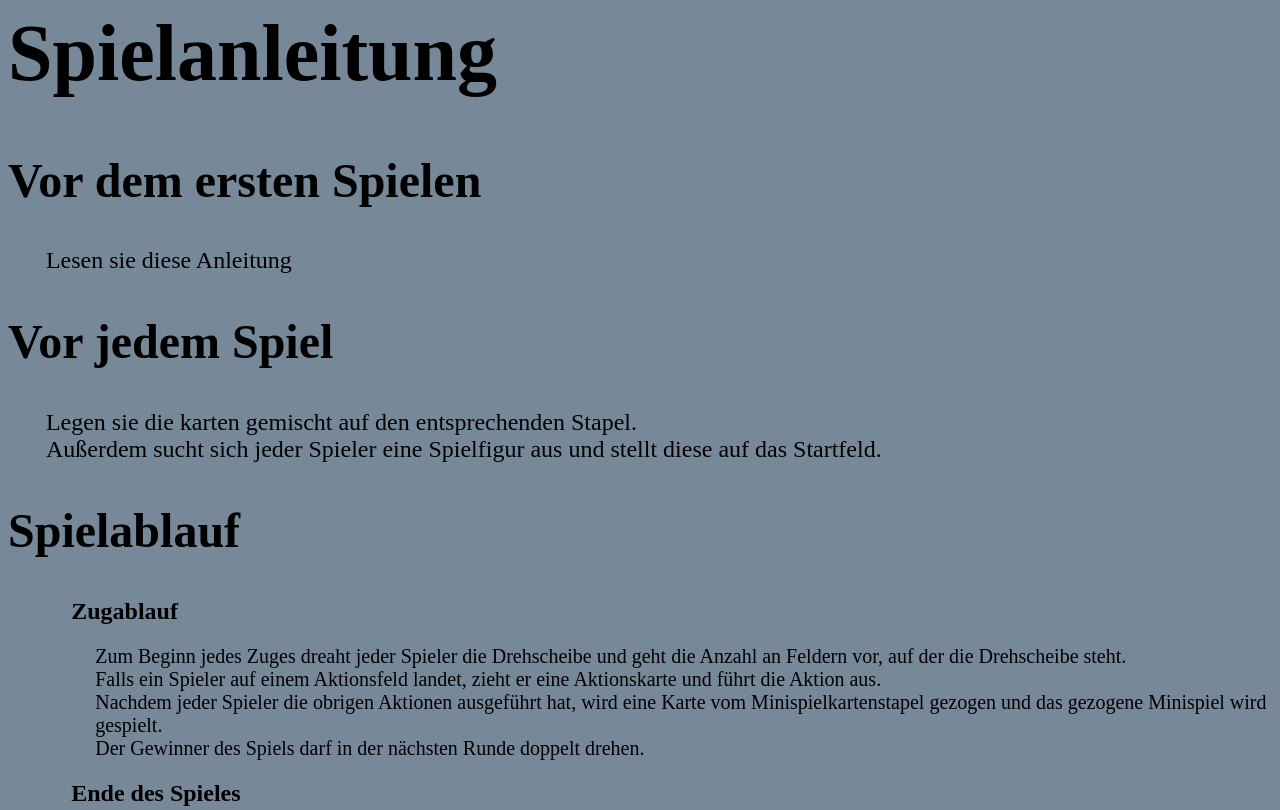
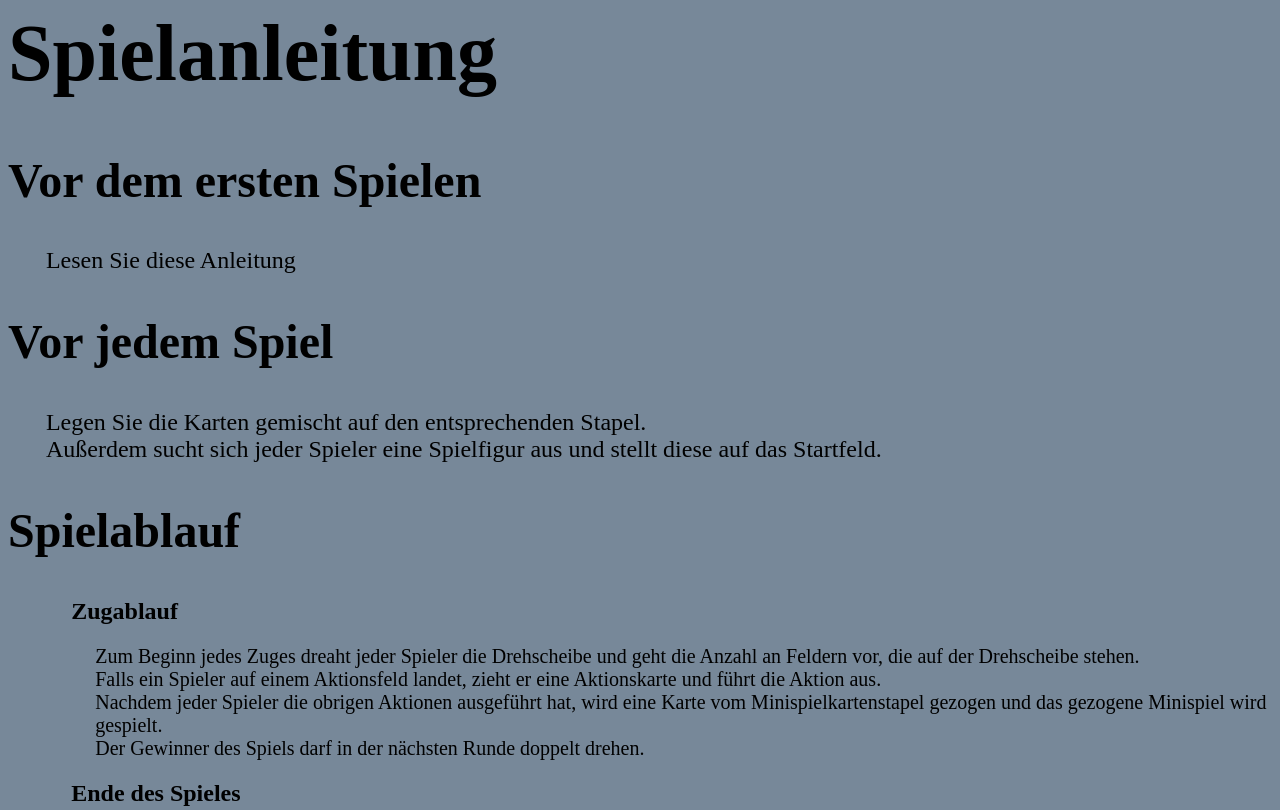
Before and after one commit to nvzeppelin/Anleitung, a plain HTML site: page index.html in a window 1280 px wide. Shown: the top 810 px of the page. Drawn offline with Linux system fonts and the light colour scheme.

Commit message:
Update index.html

```diff
--- a/index.html
+++ b/index.html
@@ -45,15 +45,15 @@
     <body>
         <h1>Spielanleitung</h1>
         <h2>Vor dem ersten Spielen</h2>
-        <p>Lesen sie diese Anleitung</p>
+        <p>Lesen Sie diese Anleitung</p>
         <h2>Vor jedem Spiel</h2>
-        <p>Legen sie die karten gemischt auf den entsprechenden Stapel. </br>
+        <p>Legen Sie die Karten gemischt auf den entsprechenden Stapel. </br>
         Außerdem sucht sich jeder Spieler eine Spielfigur aus und stellt diese auf das Startfeld.
     </p>
     <h2>Spielablauf</h2>
     <div class="spielablauf">
         <h2>Zugablauf</h2>
-        <p>Zum Beginn jedes Zuges dreaht jeder Spieler die Drehscheibe und geht die Anzahl an Feldern vor, auf der die Drehscheibe steht.
+        <p>Zum Beginn jedes Zuges dreaht jeder Spieler die Drehscheibe und geht die Anzahl an Feldern vor, die auf der Drehscheibe stehen.
         <br>Falls ein Spieler auf einem Aktionsfeld landet, zieht er eine Aktionskarte und führt die Aktion aus.
         <br>Nachdem jeder Spieler die obrigen Aktionen ausgeführt hat, wird eine Karte vom Minispielkartenstapel gezogen und das gezogene Minispiel wird gespielt.
         <br>Der Gewinner des Spiels darf in der nächsten Runde doppelt drehen.
```
